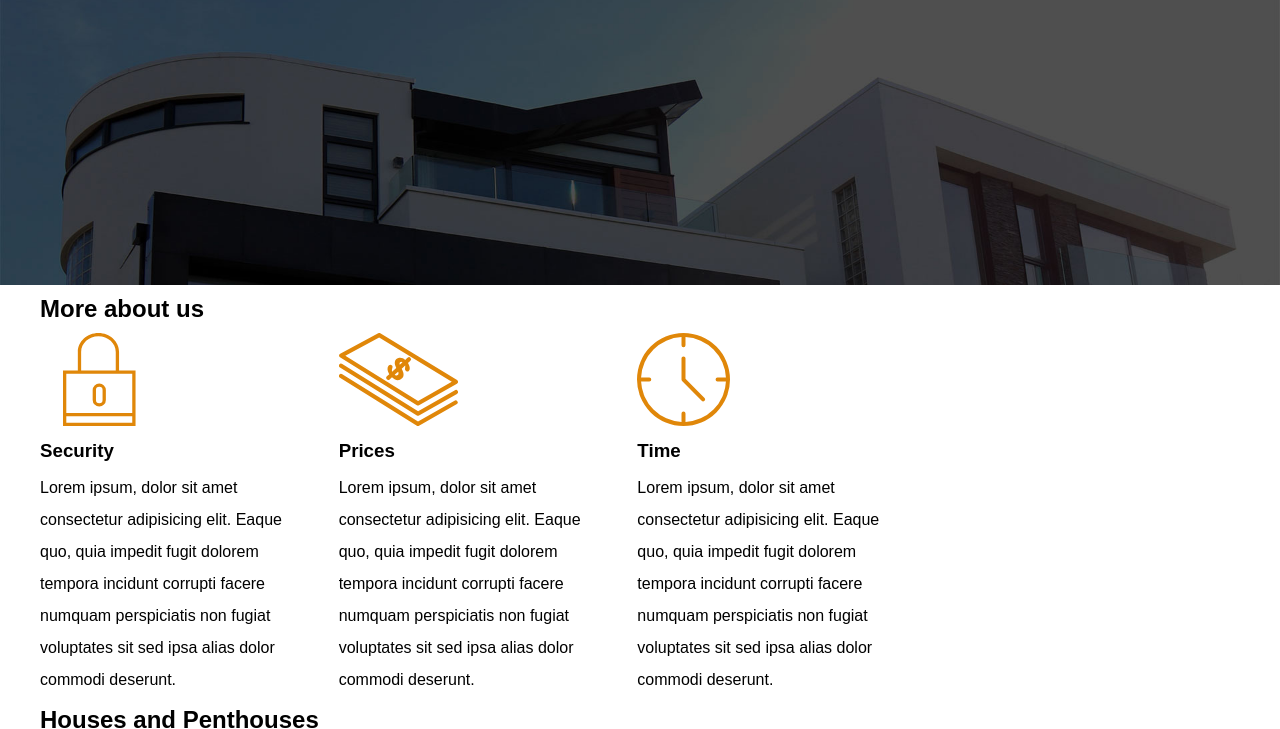
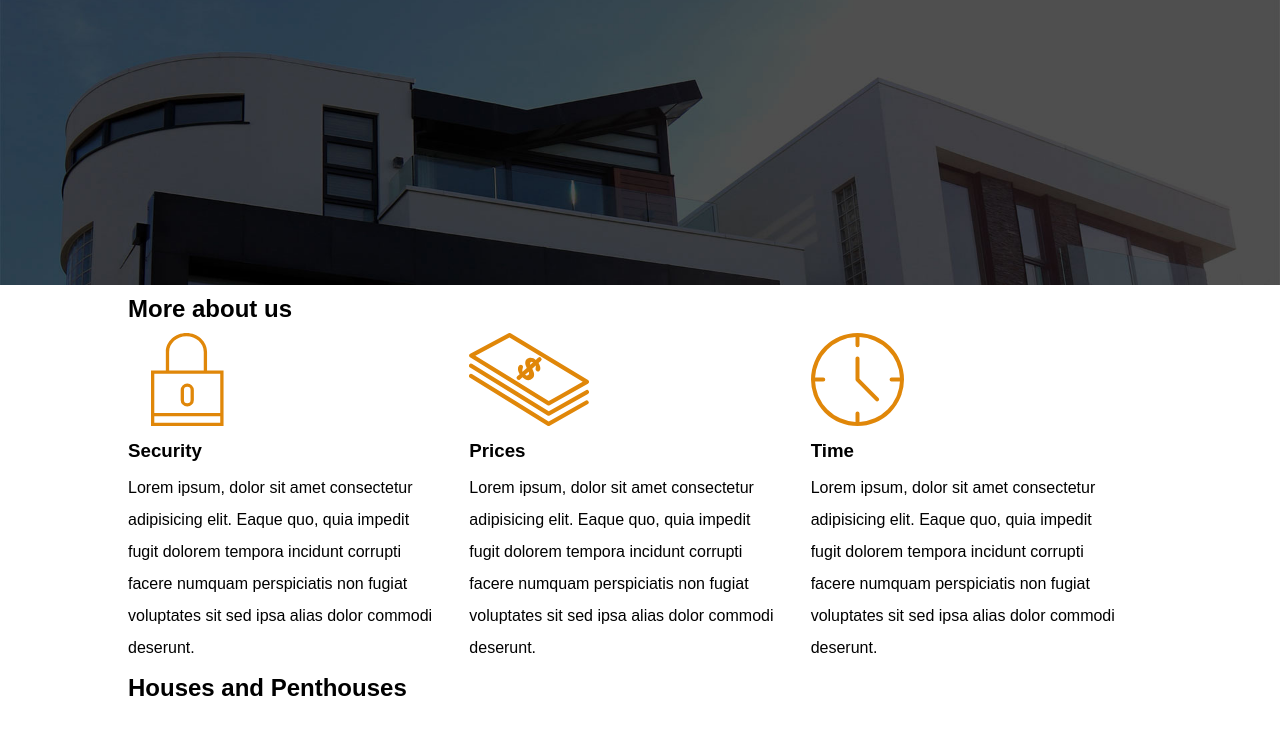
Before and after one commit to AvaTuttle/RealEstate, a plain HTML site: page index.html in a window 1280 px wide. Shown: the part 115-844 px from the top of the page. Drawn offline with Linux system fonts and the light colour scheme.

Commit message:
small fix

```diff
--- a/mystyle.css
+++ b/mystyle.css
@@ -44,8 +44,8 @@ img{
 }
 /*utilities*/
 .container{
-    width: 70%;
-    margin-left: 40px;
+    width: 80%;
+    margin-left: auto;
     margin-right: auto;
 }
 .about-item{
```
